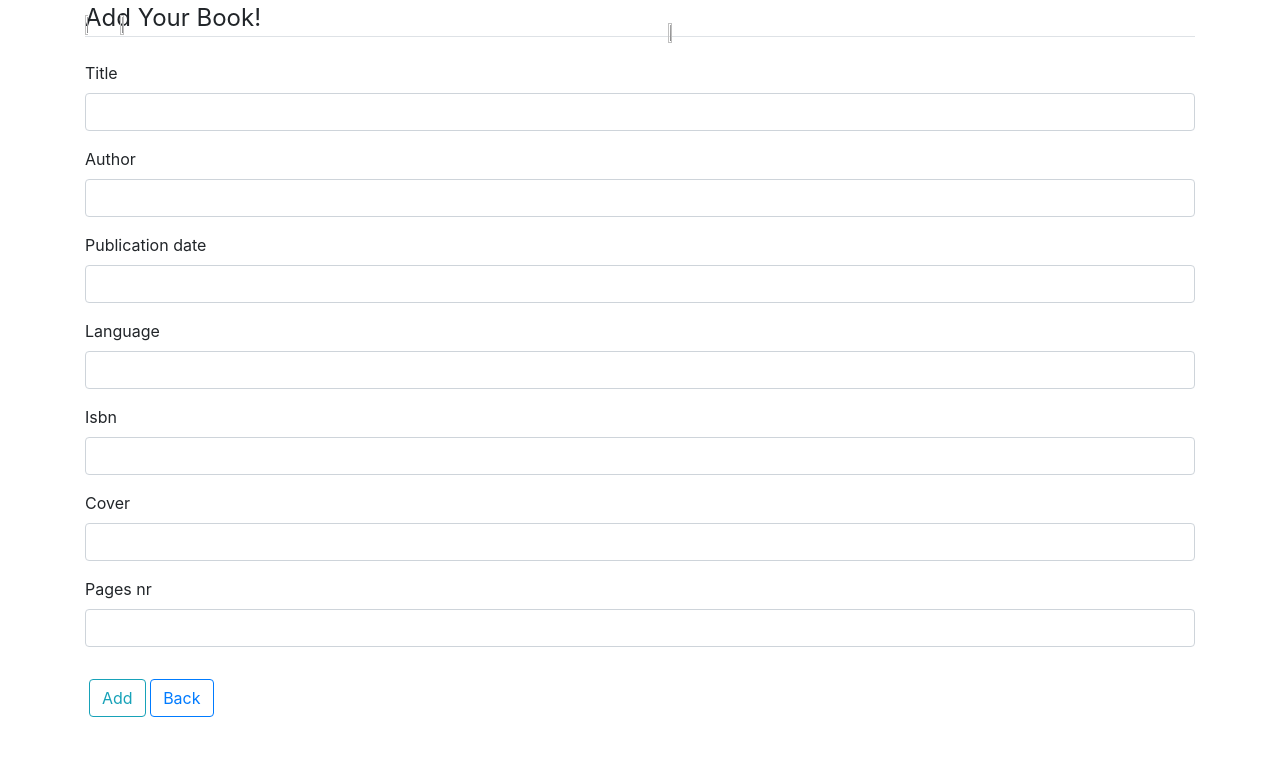
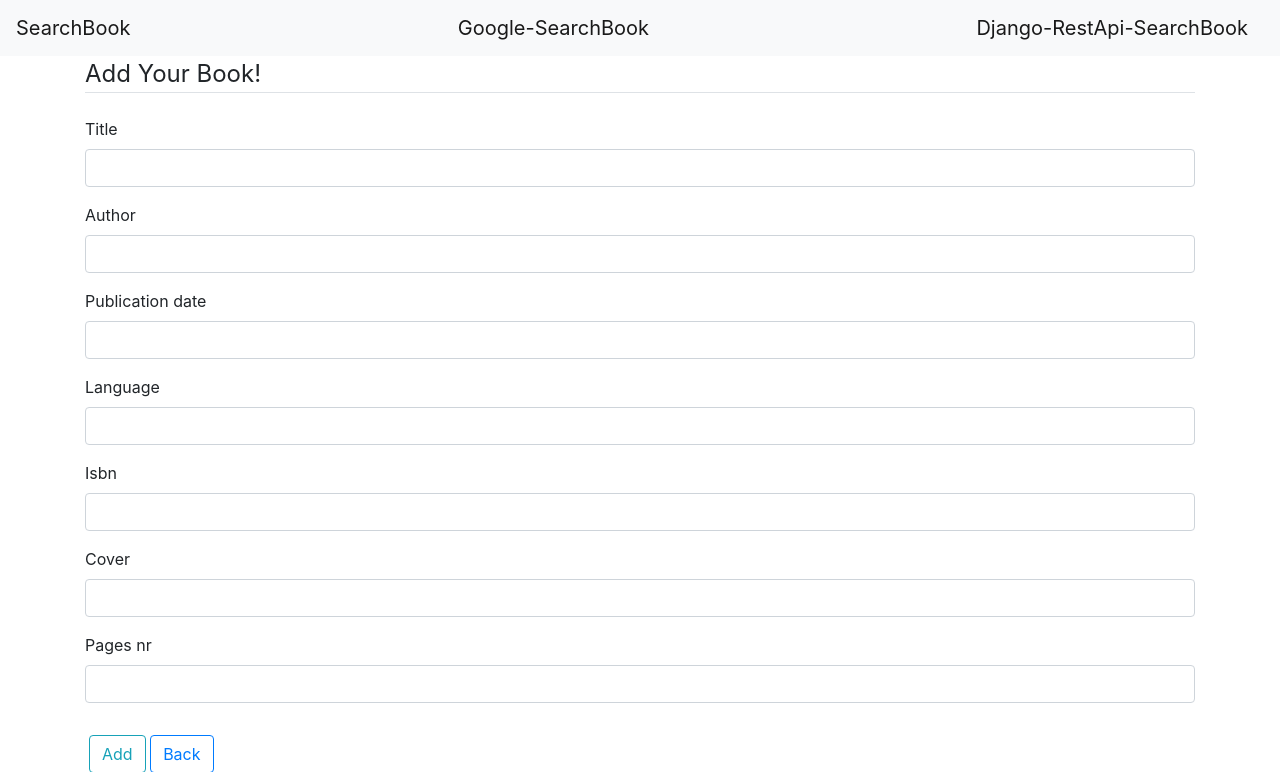
Before and after one commit to VizekSnake/APILibrary, a Django app: page /add/ in a window 1280 px wide. Shown: the top 772 px of the page. Run offline with Django 3.2, Linux system fonts and the light colour scheme; some libraries are stand-ins or nearby versions.

Commit message:
navbar edit

```diff
--- a/googlebooksearch_app/templates/base.html
+++ b/googlebooksearch_app/templates/base.html
@@ -16,19 +16,12 @@
 </head>
 <body>
 <header class="site-header">
-    <nav class="navbar navbar-expand-md navbar-dark bg-steel fixed-top">
-        <div class="container">
-          <p>  <a href="{% url 'home' %}"><img src="{% static "favicon/book-search.svg" %}" width="3%" height="3%"
-                                            class="navbar-brand mr-4"/></a>
-            <a href="{% url 'import_books' %}"><img src="{% static "favicon/Google_Books_logo_2015.svg" %}" width="10%"
-                                                    height="10%"
-                                                    class="navbar-brand mr-4 float left ml-1"/></a></p>
-            <a href="{% url 'google_books' %}"><img src="{% static "favicon/p91vvc4ktmv42v7smvox.svg" %}" width="10%"
-                                                    height="10%"
-                                                    class="navbar-brand mr-4 float left ml-1"/></a></p>
-            <!-- Navbar Right Side -->
-        </div>
-    </nav>
+    <!-- As a link -->
+<nav class="navbar navbar-light bg-light">
+  <a class="navbar-brand" href="{% url 'home' %}">SearchBook</a>
+    <a class="navbar-brand" href="{% url 'import_books' %}">Google-SearchBook</a>
+    <a class="navbar-brand" href="{% url 'google_books' %}">Django-RestApi-SearchBook</a>
+</nav>
 </header>
 <main role="main" class="container">
     <div class="row">
```
